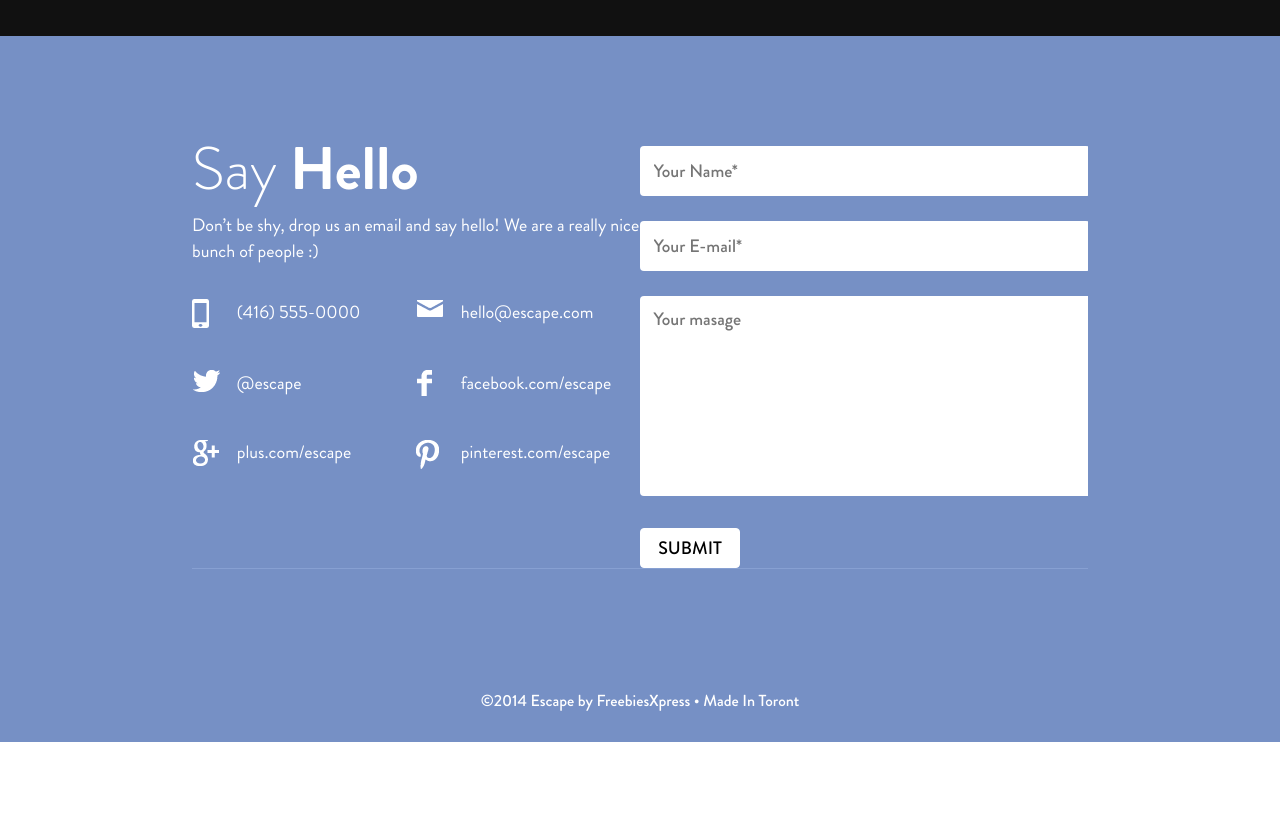
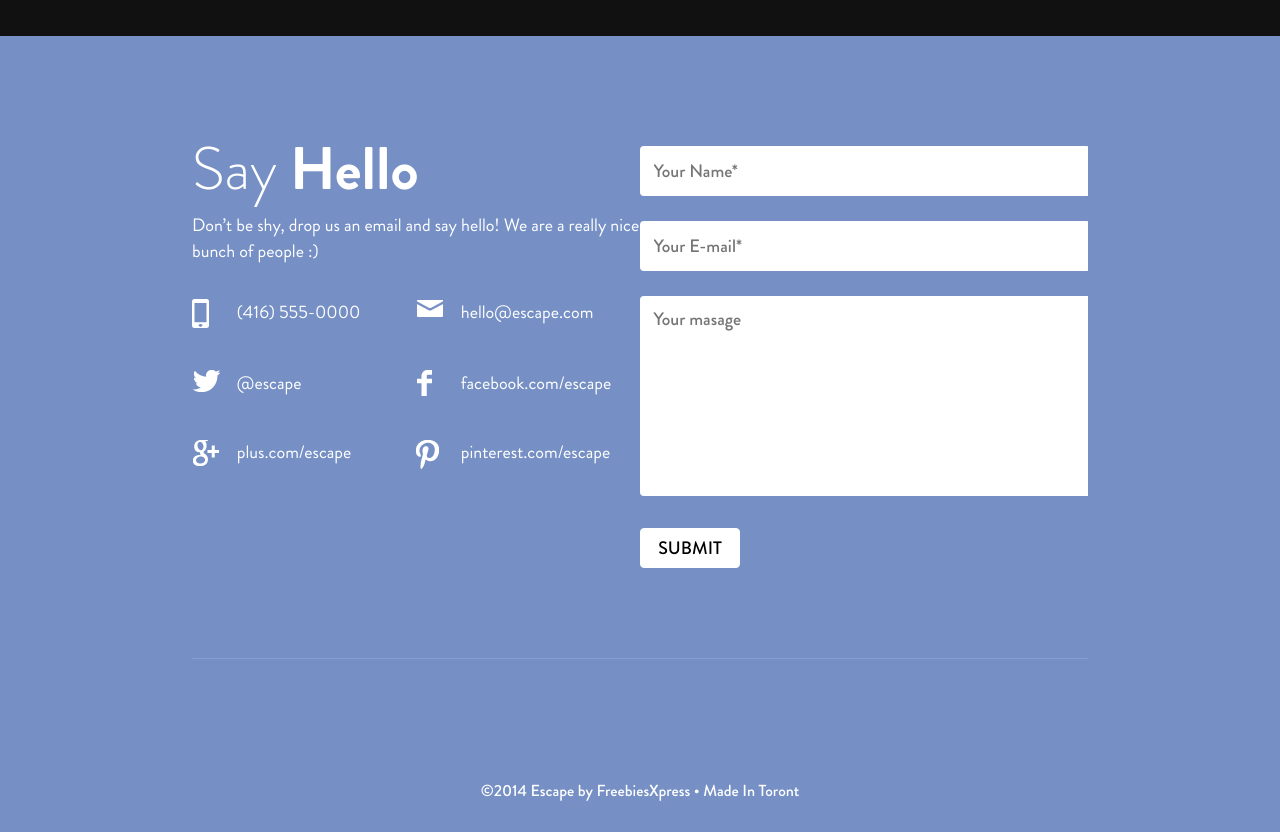
Before and after one commit to sanaaullah/Escape, a plain HTML site: page index.html in a window 1280 px wide. Shown: the part 3960-4792 px from the top of the page. Before the commit the page ends 4702 px from the top, so only its background shows below. Drawn offline with Linux system fonts and the light colour scheme.

Commit message:
Update style.css

```diff
--- a/css/style.css
+++ b/css/style.css
@@ -395,7 +395,7 @@ img.mt-20{
 }
 .contact .wrapper{
 	border-bottom: 1px solid #87a0d2;
-	padding0bottom: 90px;
+	padding-bottom: 90px;
 }
 .social{
 	width: 50%;
```
